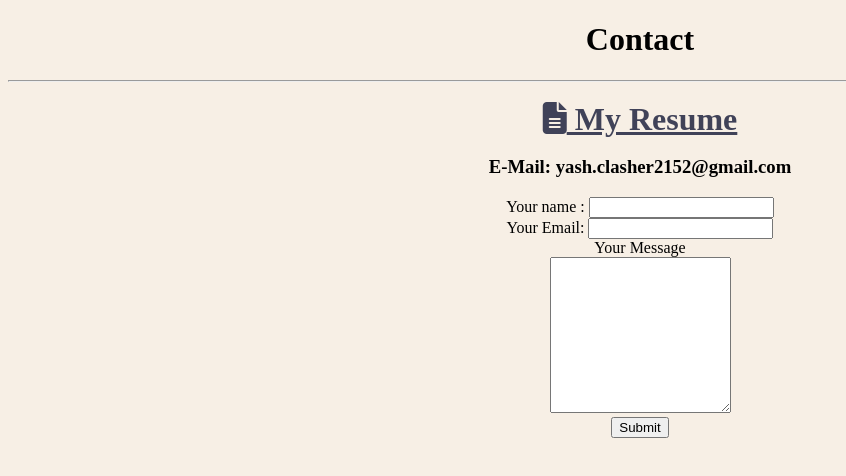
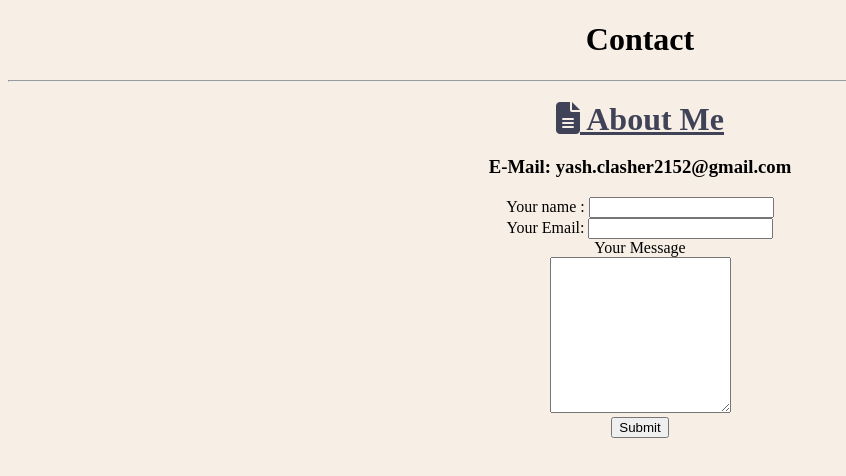
Before and after one commit to iamyashgautam/Humbl, a plain HTML site: page contact.html in a window 1280 px wide. Shown: the whole page, without its empty margins (0-846 px from the left). Drawn offline with Linux system fonts and the light colour scheme.

Commit message:
Update contact.html

```diff
--- a/contact.html
+++ b/contact.html
@@ -8,7 +8,7 @@
   </head>
   <body id="contact-page">
     <h1>Contact</h1><hr>
-    <h3><a class="resume" href="resume.pdf"><i class="fa-solid fa-file-lines"></i> My Resume </a></h3>
+    <h3><a class="resume" href="https://iamyashgautam.github.io/YashGautam/"><i class="fa-solid fa-file-lines"></i> About Me </a></h3>
     <h3>E-Mail:  yash.clasher2152@gmail.com</h3>
     <form class="" action="mailto:yash.clasher2152@gmail.com" method="get" enctype="text/plain">
       <label>Your name :</label>
```
